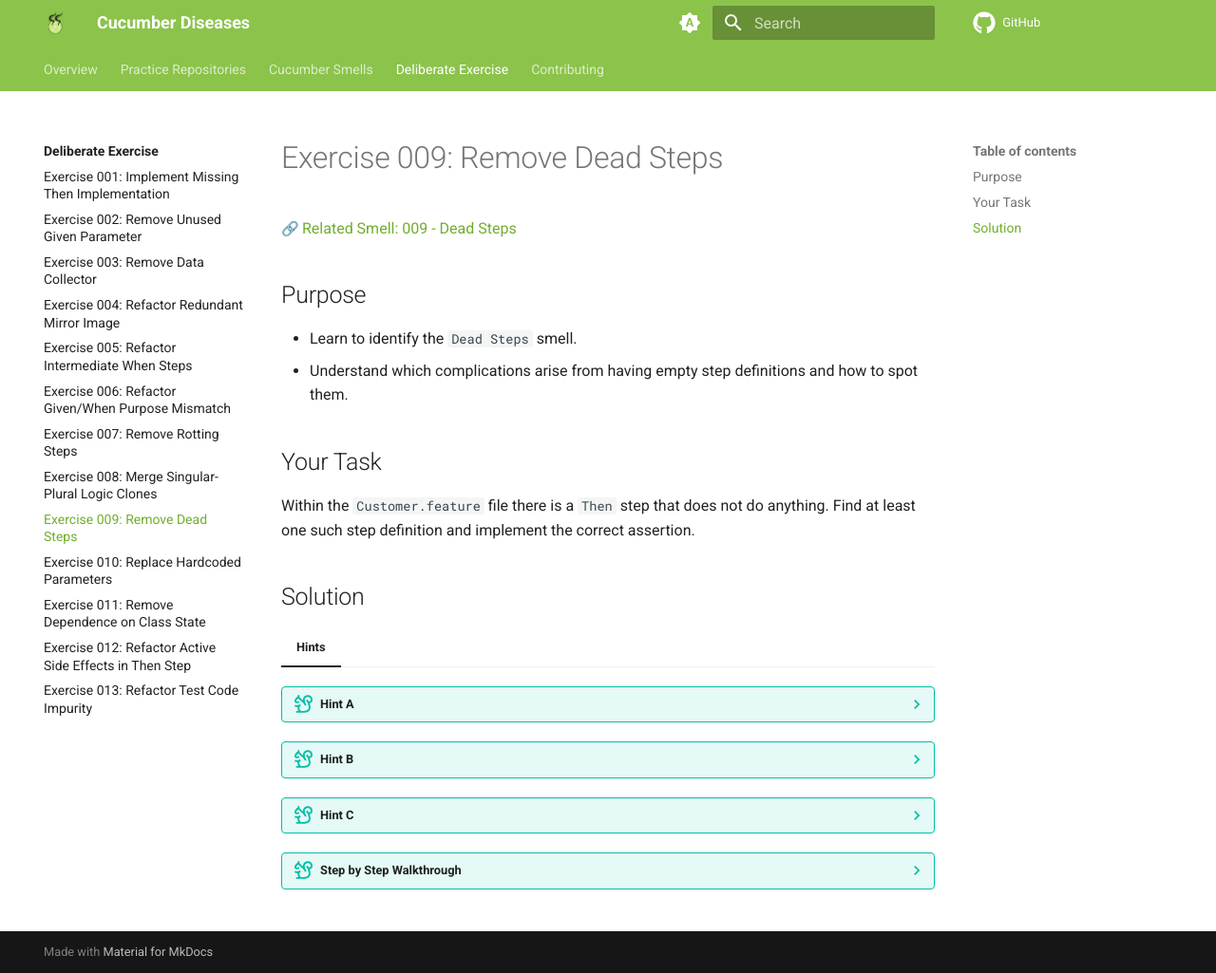
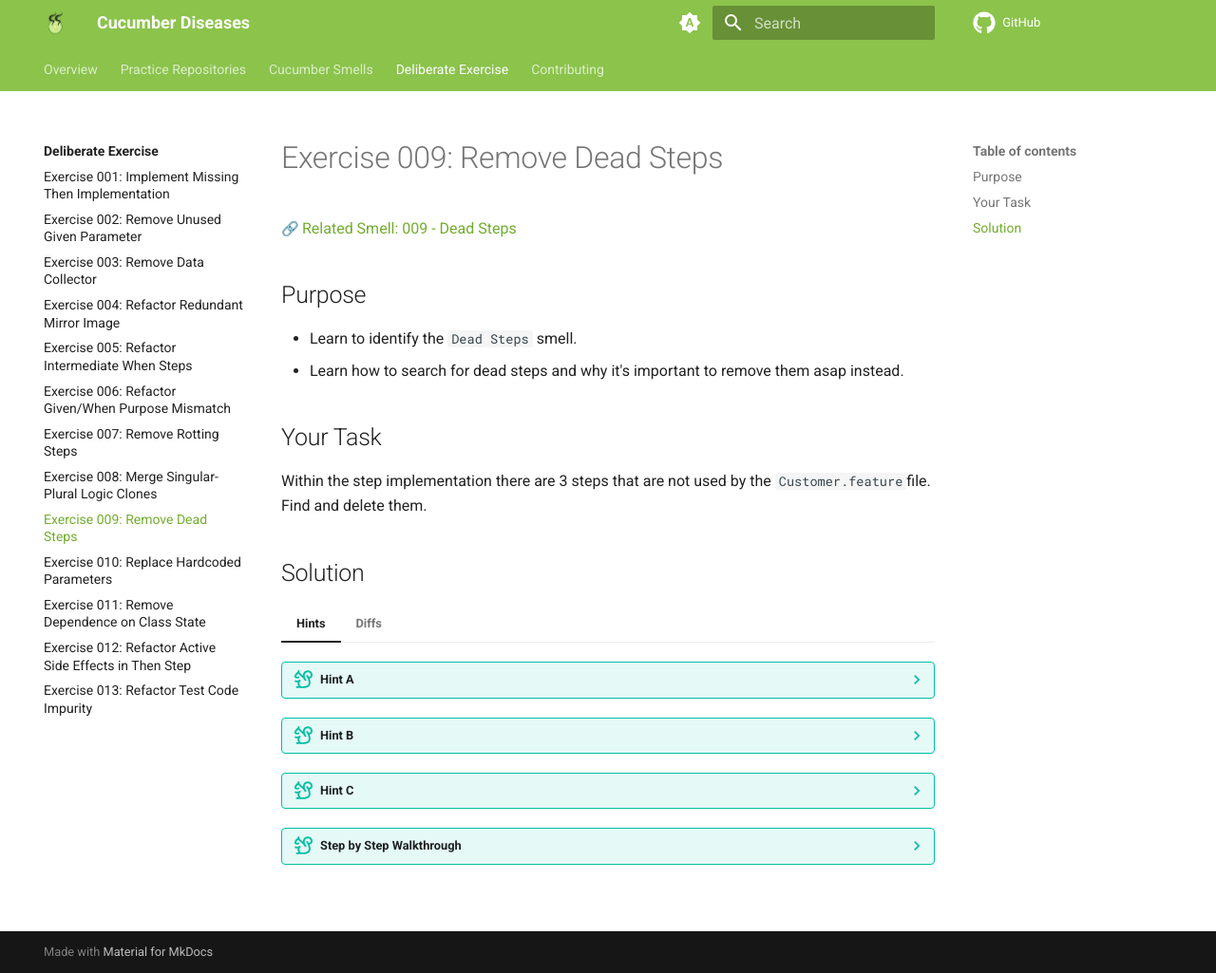
Before and after one commit to Cucumber-Diseases/cucumber-diseases.github.io, an MkDocs documentation site: the page built from docs/exercise/ex-009-dead-steps.md, in a window 1280 px wide and 1025 px high. Shown: the whole window at 95% size. Built offline with MkDocs 1.6.1 and Material for MkDocs 9.7.7, drawn with Linux system fonts in a browser that asks for light colours; emoji names are drawn with the system emoji font; some of the changed lines change nothing that is shown.

Commit message:
describe exercise 9

```diff
--- a/docs/exercise/ex-009-dead-steps.md
+++ b/docs/exercise/ex-009-dead-steps.md
@@ -3,29 +3,49 @@
 
 ## Purpose
 * Learn to identify the `Dead Steps` smell.
-* Understand which complications arise from having empty step definitions and how to spot them.
+* Learn how to search for dead steps and why it's important to remove them asap instead.
 
 ## Your Task
-Within the `Customer.feature` file there is a `Then` step that does not do anything. Find at least
-one such step definition and implement the correct assertion.
+Within the step implementation there are 3 steps that are not used by the `Customer.feature`file.
+Find and delete them.
 
 ## Solution
 
 === "Hints"
     ??? tip "Hint A"
-        * You are looking for a `Then` step that is verifying if a customer was created successfully.
+        * After solving some exercises and understanding the business, you have maybe an idea which steps are unused.
+        * Review the `Customer.feature`file and then scroll through the step implementation, do you find it?
 
     ??? tip "Hint B"
-        * The relevant step is `Then the customer creation should be successful`.
-        * Look at the implementation of the code in te step definition.
+        * Two steps are empty at all, that means they provide no functionality.
+        * The third step implements the negation of finding a customer.
 
     ??? tip "Hint C"
-        * The relevant step is `Then the customer creation should be successful`.
-        * The step definition is an empty function that does not do anything.
-        * Think of what it should actually do and implement the correct assertion.
+        * The relevant steps are
+            * `Given no customers exist`
+            * `When the customer Rose Smith is searched
+            * `Then the customer can not be found
+        * Brainstorm why this steps are not used anymore
 
     ??? tip "Step by Step Walkthrough"
-        * The relevant step is `Then the customer creation should be successful`.
-        * The step definition is an empty function that does not do anything.
-        * The function should implement an assertion of the error field.
-        * Assert that the error field (e.g. `this.error` in java or `t.err` in go) is null.
+        * The relevant steps are
+            * `Given no customers exist`
+            * `When the customer Rose Smith is searched
+            * `Then the customer can not be found
+        * Possible explainations:
+            * The step was copied and renamed
+            * Somebody didn't find a step and created a similar one
+            * It was replaced with parameters or the input data in the scenario was changed
+            * Gold plating: implement a step for the future even if currently not used
+        * Remove the implementation from the step definition file.
+
+=== "Diffs"
+    === "Java"
+        :link: [GitHub Commit](https://github.com/Cucumber-Diseases/cucumber-diseases-java/commit/5c9cca1733d92ae6794d2301d744cff2c991dc54)
+
+    === "Python"
+
+    === "C#"
+        The reqnroll extensions of MS Visual Studio provides a popup menue `Find unused Step Definitions`. That's the easiest way to solve this smell.
+
+    === "Go"
```
